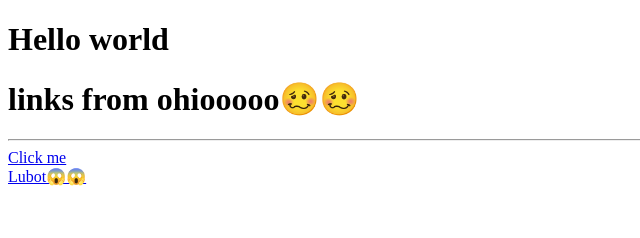
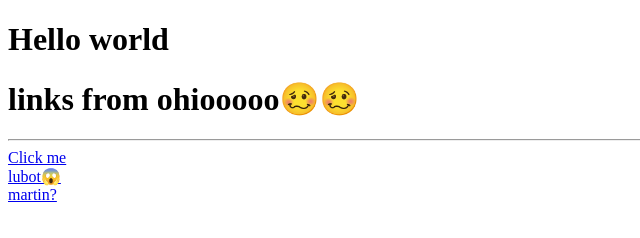
Before and after one commit to JhonClo/JhonClo.github.io, a plain HTML site: page index.html in a window 1280 px wide. Shown: the whole page, without its empty margins (0-640 px from the left). Drawn offline with Linux system fonts and the light colour scheme.

Commit message:
Add files via upload

```diff
--- a/index.html
+++ b/index.html
@@ -15,8 +15,12 @@
     </a>
     <br>
     <a href = "https://youtu.be/0bZ0hkiIKt0">
-      Lubot😱😱
+      lubot😱
     </a>
+    <br>
+      <a href = "https://youtu.be/XppF8MziKTk">
+        martin?
+      </a>
   </body>
 
 </html>
```
